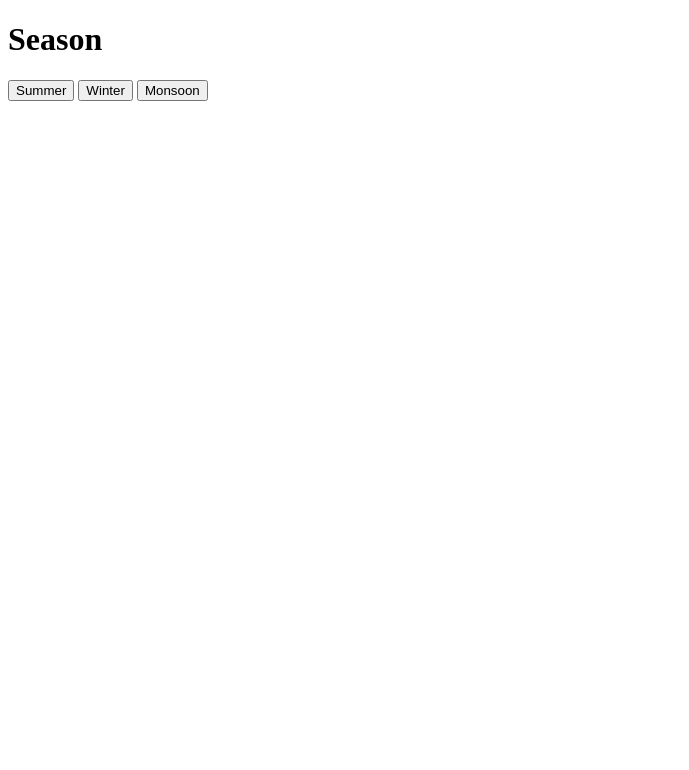
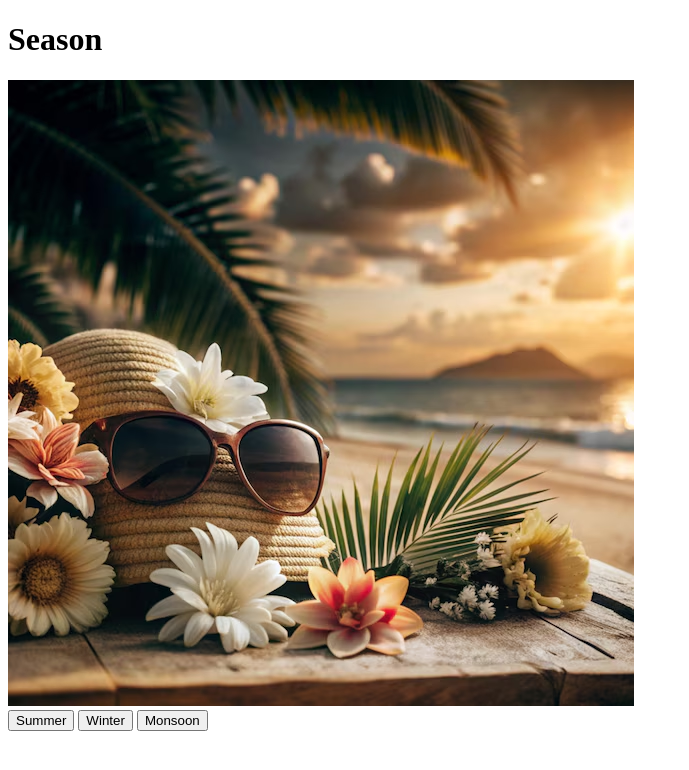
Before and after one commit to Arpitakharde/Assignment-28, a plain HTML site: page index.html in a window 1280 px wide. Shown: the whole page, without its empty margins (0-689 px from the left). Drawn offline with Linux system fonts and the light colour scheme.

Commit message:
image folder created

```diff
--- a/index.html
+++ b/index.html
@@ -9,7 +9,9 @@
 
     <h1 id="heading1"> Season </h1>
 
-
+    <div id="image-container">
+        <img id="image" src="./image/summer.avif" alt="Season Image">
+    </div>
 
     <div id="button-container">
         <button id="summer-btn" onclick="changeSeason('summer')">Summer</button>
```
Also changed, not shown: image/mansoon.avif (added), image/summer.avif (added), image/winter1.avif (added).
